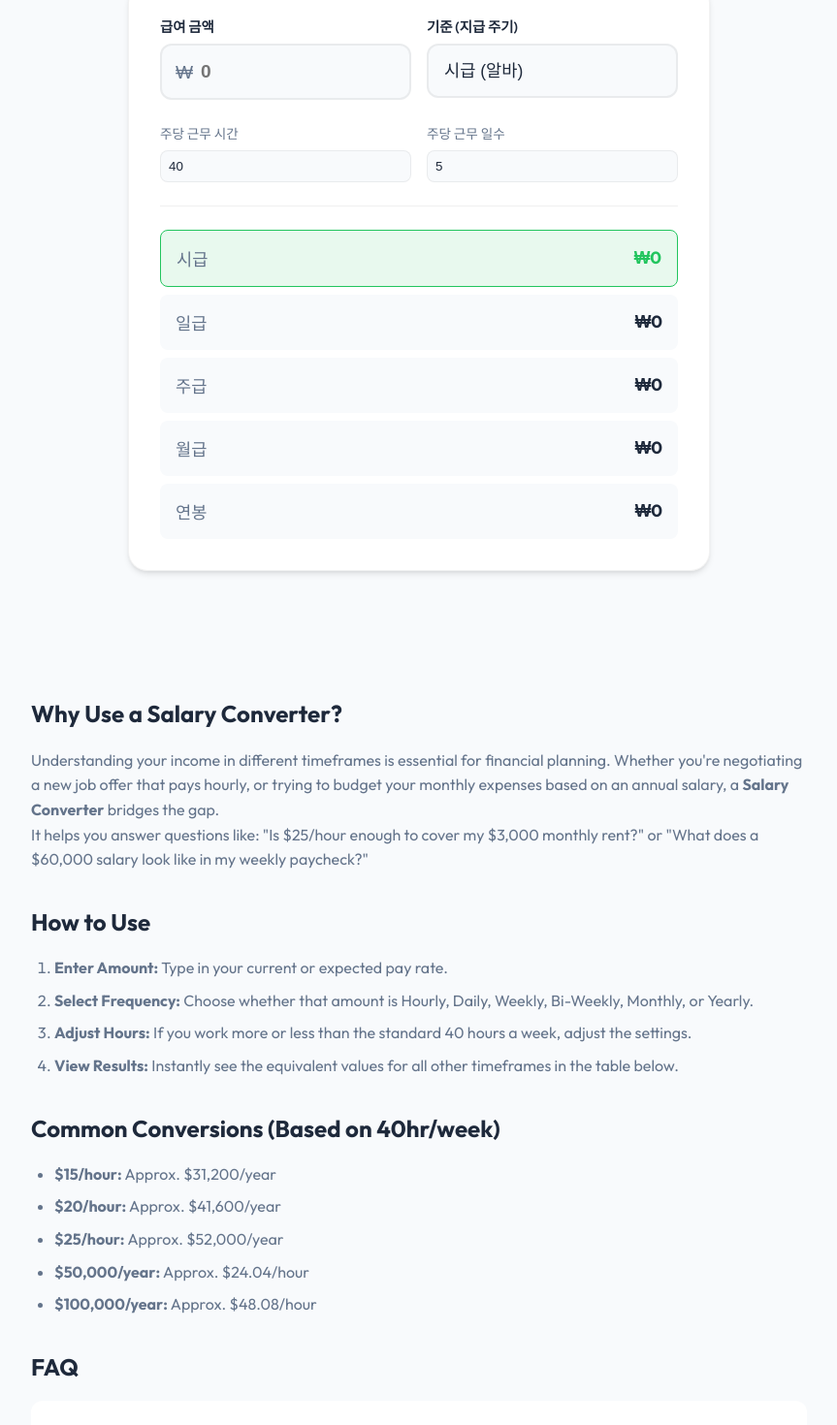
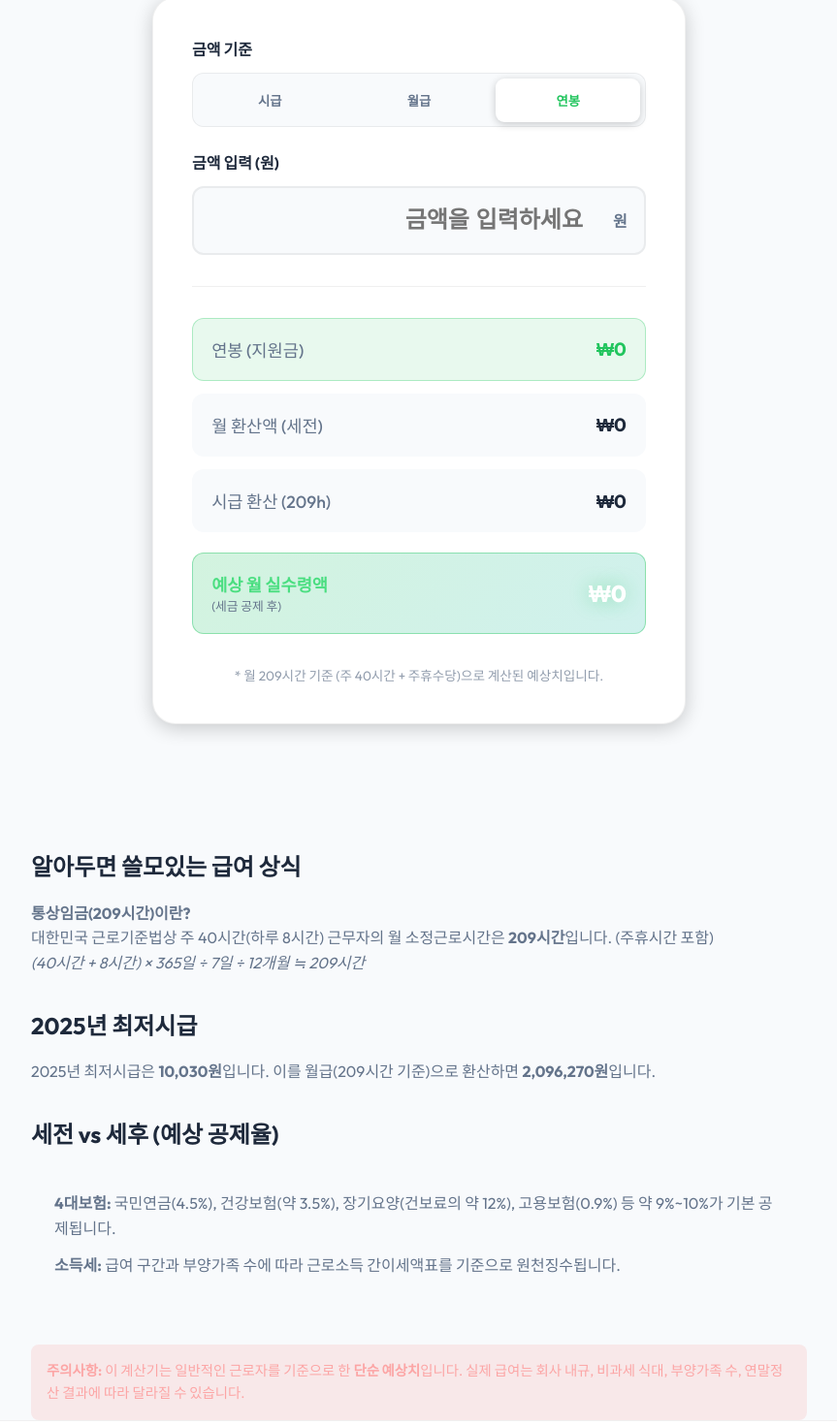
Before and after one commit to minibell7/kr_minibell.com, a Next.js app: page /salary-converter in a window 1280 px wide. Shown: the part 266-1736 px from the top of the page at 97% size, without its empty margins (208-1071 px from the left). Built offline with nearby package versions, Linux system fonts and the light colour scheme.

Commit message:
fix: salary converter korean logic & dark mode accessibility

```diff
--- a/src/app/salary-converter/SalaryClient.tsx
+++ b/src/app/salary-converter/SalaryClient.tsx
@@ -3,140 +3,146 @@
 import { useState, useEffect } from 'react';
 import styles from './page.module.css';
 
-type Frequency = 'hourly' | 'daily' | 'weekly' | 'monthly' | 'yearly';
+// 2025 Minimum Wage (Placeholder if known, using 2024 approx or just user input logic)
+// Korean Standard: 209 hours per month for 40h/week
+const HOURS_PER_MONTH_STD = 209;
+
+type Frequency = 'hourly' | 'monthly' | 'yearly';
 
 export default function SalaryClient() {
     const [amount, setAmount] = useState('');
-    const [frequency, setFrequency] = useState<Frequency>('hourly');
-    const [hoursPerWeek, setHoursPerWeek] = useState(40);
-    const [daysPerWeek, setDaysPerWeek] = useState(5);
+    const [frequency, setFrequency] = useState<Frequency>('yearly');
 
-    const [results, setResults] = useState({
+    // Results
+    const [result, setResult] = useState({
+        yearly: 0,
+        monthly: 0,
         hourly: 0,
-        daily: 0,
-        weekly: 0,
-        monthly: 0,
-        yearly: 0,
+        netMonthly: 0, // Estimated Net Pay
     });
 
     useEffect(() => {
-        const val = parseFloat(amount);
+        const val = parseFloat(amount.replace(/,/g, ''));
         if (isNaN(val) || val < 0) {
-            setResults({ hourly: 0, daily: 0, weekly: 0, monthly: 0, yearly: 0 });
+            setResult({ yearly: 0, monthly: 0, hourly: 0, netMonthly: 0 });
             return;
         }
 
-        let yearlyTotal = 0;
+        let yearly = 0;
 
-        // Calculate yearly total first as a baseline
-        switch (frequency) {
-            case 'hourly':
-                yearlyTotal = val * hoursPerWeek * 52;
-                break;
-            case 'daily':
-                yearlyTotal = val * daysPerWeek * 52;
-                break;
-            case 'weekly':
-                yearlyTotal = val * 52;
-                break;
-            case 'monthly':
-                yearlyTotal = val * 12;
-                break;
-            case 'yearly':
-                yearlyTotal = val;
-                break;
+        // Base Calculation: Normalize to Yearly
+        if (frequency === 'hourly') {
+            yearly = val * HOURS_PER_MONTH_STD * 12;
+        } else if (frequency === 'monthly') {
+            yearly = val * 12;
+        } else {
+            yearly = val;
         }
 
-        setResults({
-            hourly: yearlyTotal / 52 / hoursPerWeek,
-            daily: yearlyTotal / 52 / daysPerWeek,
-            weekly: yearlyTotal / 52,
-            monthly: yearlyTotal / 12,
-            yearly: yearlyTotal,
+        const monthly = yearly / 12;
+        const hourly = monthly / HOURS_PER_MONTH_STD;
+
+        // Simple Net Pay Estimation (Approximation for Korea)
+        // Deductions: NP(4.5%) + HI(3.545% + L-Term) + EI(0.9%) + Income Tax (Bracket)
+        // Roughly ~10-20% depending on bracket. Using a simplified tiered logic for UX estimation.
+        let deductionRate = 0.093; // Basic Insurance (~9.3%)
+
+        // Progressive Income Tax Estimate (Very rough simplification of Hometax table)
+        if (yearly > 88000000) deductionRate += 0.15;
+        else if (yearly > 50000000) deductionRate += 0.10;
+        else if (yearly > 30000000) deductionRate += 0.05;
+        else if (yearly > 12000000) deductionRate += 0.02;
+
+        const netMonthly = monthly * (1 - deductionRate);
+
+        setResult({
+            yearly,
+            monthly,
+            hourly,
+            netMonthly
         });
-    }, [amount, frequency, hoursPerWeek, daysPerWeek]);
+    }, [amount, frequency]);
 
     const formatCurrency = (val: number) => {
-        // Korean Won usually doesn't need decimals for salary
+        // Korean Won: No decimals
         return new Intl.NumberFormat('ko-KR', { style: 'currency', currency: 'KRW' }).format(Math.floor(val));
+    };
+
+    const handleAmountChange = (e: React.ChangeEvent<HTMLInputElement>) => {
+        // Allow numeric input
+        setAmount(e.target.value);
     };
 
     return (
         <div className={`${styles.card} glass-panel`}>
             <div className={styles.inputSection}>
                 <div className={styles.inputGroup}>
-                    <label>급여 금액</label>
-                    <div className={styles.amountWrapper}>
-                        <span className={styles.currencySymbol}>₩</span>
-                        <input
-                            type="number"
-                            value={amount}
-                            onChange={(e) => setAmount(e.target.value)}
-                            placeholder="0"
-                            className={styles.input}
-                        />
+                    <label>금액 기준</label>
+                    <div className={styles.toggleGroup}>
+                        <button
+                            className={`${styles.toggleBtn} ${frequency === 'hourly' ? styles.active : ''}`}
+                            onClick={() => setFrequency('hourly')}
+                        >
+                            시급
+                        </button>
+                        <button
+                            className={`${styles.toggleBtn} ${frequency === 'monthly' ? styles.active : ''}`}
+                            onClick={() => setFrequency('monthly')}
+                        >
+                            월급
+                        </button>
+                        <button
+                            className={`${styles.toggleBtn} ${frequency === 'yearly' ? styles.active : ''}`}
+                            onClick={() => setFrequency('yearly')}
+                        >
+                            연봉
+                        </button>
                     </div>
                 </div>
 
                 <div className={styles.inputGroup}>
-                    <label>기준 (지급 주기)</label>
-                    <select
-                        value={frequency}
-                        onChange={(e) => setFrequency(e.target.value as Frequency)}
-                        className={styles.select}
-                    >
-                        <option value="hourly">시급 (알바)</option>
-                        <option value="daily">일급</option>
-                        <option value="weekly">주급</option>
-                        <option value="monthly">월급 (직장인)</option>
-                        <option value="yearly">연봉</option>
-                    </select>
+                    <label>금액 입력 (원)</label>
+                    <div className={styles.amountWrapper}>
+                        <input
+                            type="number"
+                            value={amount}
+                            onChange={handleAmountChange}
+                            placeholder="금액을 입력하세요"
+                            className={styles.input}
+                        />
+                        <span className={styles.wonText}>원</span>
+                    </div>
                 </div>
             </div>
 
-            <div className={styles.settingsSection}>
-                <div className={styles.setting}>
-                    <label>주당 근무 시간</label>
-                    <input
-                        type="number"
-                        value={hoursPerWeek}
-                        onChange={(e) => setHoursPerWeek(parseFloat(e.target.value))}
-                        className={styles.smallInput}
-                    />
+            <div className={styles.divider}></div>
+
+            <div className={styles.resultsTable}>
+                <div className={`${styles.resultRow} ${frequency === 'yearly' ? styles.highlight : ''}`}>
+                    <span className={styles.label}>연봉 (지원금)</span>
+                    <span className={styles.value}>{formatCurrency(result.yearly)}</span>
                 </div>
-                <div className={styles.setting}>
-                    <label>주당 근무 일수</label>
-                    <input
-                        type="number"
-                        value={daysPerWeek}
-                        onChange={(e) => setDaysPerWeek(parseFloat(e.target.value))}
-                        className={styles.smallInput}
-                    />
+                <div className={`${styles.resultRow} ${frequency === 'monthly' ? styles.highlight : ''}`}>
+                    <span className={styles.label}>월 환산액 (세전)</span>
+                    <span className={styles.value}>{formatCurrency(result.monthly)}</span>
+                </div>
+                <div className={`${styles.resultRow} ${frequency === 'hourly' ? styles.highlight : ''}`}>
+                    <span className={styles.label}>시급 환산 (209h)</span>
+                    <span className={styles.value}>{formatCurrency(result.hourly)}</span>
+                </div>
+
+                <div className={`${styles.resultRow} ${styles.netPay}`}>
+                    <div className={styles.netPayLabelGroup}>
+                        <span className={styles.netLabel}>예상 월 실수령액</span>
+                        <span className={styles.netSub}>(세금 공제 후)</span>
+                    </div>
+                    <span className={styles.netValue}>{formatCurrency(result.netMonthly)}</span>
                 </div>
             </div>
 
-            <div className={styles.resultsTable}>
-                <div className={`${styles.resultRow} ${frequency === 'hourly' ? styles.highlight : ''}`}>
-                    <span>시급</span>
-                    <span>{formatCurrency(results.hourly)}</span>
-                </div>
-                <div className={`${styles.resultRow} ${frequency === 'daily' ? styles.highlight : ''}`}>
-                    <span>일급</span>
-                    <span>{formatCurrency(results.daily)}</span>
-                </div>
-                <div className={`${styles.resultRow} ${frequency === 'weekly' ? styles.highlight : ''}`}>
-                    <span>주급</span>
-                    <span>{formatCurrency(results.weekly)}</span>
-                </div>
-                <div className={`${styles.resultRow} ${frequency === 'monthly' ? styles.highlight : ''}`}>
-                    <span>월급</span>
-                    <span>{formatCurrency(results.monthly)}</span>
-                </div>
-                <div className={`${styles.resultRow} ${frequency === 'yearly' ? styles.highlight : ''}`}>
-                    <span>연봉</span>
-                    <span>{formatCurrency(results.yearly)}</span>
-                </div>
-            </div>
+            <p className={styles.exInfo}>
+                * 월 209시간 기준 (주 40시간 + 주휴수당)으로 계산된 예상치입니다.
+            </p>
         </div>
     );
 }
--- a/src/app/salary-converter/page.module.css
+++ b/src/app/salary-converter/page.module.css
@@ -17,6 +17,8 @@
     -webkit-text-fill-color: transparent;
     margin: 0;
     text-align: center;
+    /* Fallback for visibility if gradients fail */
+    text-shadow: 0 0 30px rgba(34, 197, 94, 0.3);
 }
 
 .description {
@@ -29,31 +31,59 @@
 .card {
     display: flex;
     flex-direction: column;
-    padding: 2rem;
-    border-radius: 20px;
-    gap: 1.5rem;
+    padding: 2.5rem;
+    border-radius: 24px;
+    gap: 2rem;
     width: 100%;
-    max-width: 600px;
+    max-width: 550px;
     background: var(--bg-secondary);
-    box-shadow: 0 4px 6px -1px rgba(0, 0, 0, 0.1), 0 2px 4px -1px rgba(0, 0, 0, 0.06);
+    box-shadow: 0 4px 20px rgba(0, 0, 0, 0.2);
+    border: 1px solid var(--border-color);
 }
 
 .inputSection {
     display: flex;
-    gap: 1rem;
+    flex-direction: column;
+    gap: 1.5rem;
 }
 
 .inputGroup {
     display: flex;
     flex-direction: column;
-    gap: 0.5rem;
-    flex: 1;
+    gap: 0.8rem;
 }
 
 .inputGroup label {
+    font-weight: 700;
+    color: var(--text-primary);
+    font-size: 1rem;
+}
+
+.toggleGroup {
+    display: flex;
+    padding: 0.3rem;
+    background: var(--bg-primary);
+    border-radius: 12px;
+    gap: 0.3rem;
+    border: 1px solid var(--border-color);
+}
+
+.toggleBtn {
+    flex: 1;
+    padding: 0.8rem;
+    border: none;
+    background: transparent;
+    color: var(--text-secondary);
     font-weight: 600;
-    color: var(--text-primary);
-    font-size: 0.9rem;
+    border-radius: 9px;
+    cursor: pointer;
+    transition: all 0.2s ease;
+}
+
+.toggleBtn.active {
+    background: var(--bg-secondary);
+    color: #22c55e;
+    box-shadow: 0 2px 8px rgba(0, 0, 0, 0.2);
 }
 
 .amountWrapper {
@@ -62,99 +92,113 @@
     align-items: center;
 }
 
-.currencySymbol {
-    position: absolute;
-    left: 1rem;
-    color: var(--text-secondary);
-    font-size: 1.2rem;
-}
-
 .input {
     width: 100%;
-    padding: 1rem 1rem 1rem 2.5rem;
+    padding: 1.2rem;
     border-radius: 12px;
     border: 2px solid var(--border-color);
     background: var(--bg-primary);
     color: var(--text-primary);
-    font-size: 1.2rem;
-    font-weight: 600;
+    font-size: 1.5rem;
+    font-weight: 700;
     outline: none;
     transition: border-color 0.2s;
+    text-align: right;
+    padding-right: 3rem;
 }
 
 .input:focus {
     border-color: #22c55e;
 }
 
-.select {
-    width: 100%;
-    padding: 1rem;
-    border-radius: 12px;
-    border: 2px solid var(--border-color);
-    background: var(--bg-primary);
-    color: var(--text-primary);
-    font-size: 1.1rem;
-    outline: none;
-    cursor: pointer;
-    appearance: none;
+.wonText {
+    position: absolute;
+    right: 1.2rem;
+    color: var(--text-secondary);
+    font-weight: 600;
+    font-size: 1rem;
 }
 
-.settingsSection {
-    display: flex;
-    gap: 1rem;
-    padding-bottom: 1.5rem;
-    border-bottom: 1px solid var(--border-color);
-}
-
-.setting {
-    display: flex;
-    flex-direction: column;
-    gap: 0.5rem;
-    flex: 1;
-}
-
-.setting label {
-    font-size: 0.85rem;
-    color: var(--text-secondary);
-}
-
-.smallInput {
-    padding: 0.5rem;
-    border-radius: 8px;
-    border: 1px solid var(--border-color);
-    background: var(--bg-primary);
-    color: var(--text-primary);
+.divider {
+    height: 1px;
+    background: var(--border-color);
     width: 100%;
 }
 
 .resultsTable {
     display: flex;
     flex-direction: column;
-    gap: 0.5rem;
+    gap: 0.8rem;
 }
 
 .resultRow {
     display: flex;
     justify-content: space-between;
-    padding: 1rem;
-    border-radius: 8px;
+    align-items: center;
+    padding: 1.2rem;
+    border-radius: 12px;
     background: var(--bg-primary);
     font-size: 1.1rem;
-    color: var(--text-secondary);
+    /* Ensure high contrast in dark mode */
+    border: 1px solid transparent;
 }
 
-.resultRow span:last-child {
+.label {
+    color: var(--text-secondary);
+    font-weight: 500;
+}
+
+.value {
+    color: var(--text-primary);
     font-weight: 700;
-    color: var(--text-primary);
+    font-size: 1.2rem;
 }
 
 .highlight {
     background: rgba(34, 197, 94, 0.1);
-    border: 1px solid #22c55e;
+    border-color: rgba(34, 197, 94, 0.3);
 }
 
-.highlight span:last-child {
+.highlight .value {
     color: #22c55e;
+}
+
+/* Net Pay Row Highlight */
+.netPay {
+    background: linear-gradient(135deg, rgba(34, 197, 94, 0.2), rgba(20, 184, 166, 0.2));
+    border: 1px solid rgba(34, 197, 94, 0.4);
+    margin-top: 0.5rem;
+}
+
+.netPayLabelGroup {
+    display: flex;
+    flex-direction: column;
+}
+
+.netLabel {
+    color: #4ade80;
+    /* Brighter green for dark mode visibility */
+    font-weight: 800;
+}
+
+.netSub {
+    font-size: 0.8rem;
+    color: var(--text-secondary);
+}
+
+.netValue {
+    font-size: 1.5rem;
+    font-weight: 800;
+    color: #ffffff;
+    text-shadow: 0 0 20px rgba(34, 197, 94, 0.4);
+}
+
+.exInfo {
+    font-size: 0.85rem;
+    color: var(--text-secondary);
+    text-align: center;
+    margin: 0;
+    opacity: 0.7;
 }
 
 .seoSection {
@@ -171,41 +215,23 @@
     font-size: 1.5rem;
 }
 
-.seoSection ul,
-.seoSection ol {
-    padding-left: 1.5rem;
+.taxInfoList {
+    background: rgba(255, 255, 255, 0.05);
+    padding: 1.5rem;
+    border-radius: 12px;
+    list-style: none;
 }
 
-.seoSection li {
-    margin-bottom: 0.5rem;
+.taxInfoList li {
+    margin-bottom: 0.8rem;
 }
 
-.faqList {
-    display: flex;
-    flex-direction: column;
-    gap: 1.5rem;
+.disclaimer {
+    margin-top: 2rem;
+    padding: 1rem;
+    background: rgba(239, 68, 68, 0.1);
+    /* Red tint */
+    border-radius: 8px;
+    color: #fca5a5;
+    font-size: 0.9rem;
 }
-
-.faqItem {
-    background: var(--bg-secondary);
-    padding: 1.5rem;
-    border-radius: 12px;
-}
-
-.faqItem h3 {
-    margin: 0 0 0.5rem 0;
-    font-size: 1.1rem;
-    color: var(--text-primary);
-}
-
-.faqItem p {
-    margin: 0;
-    font-size: 1rem;
-    color: var(--text-secondary);
-}
-
-@media (max-width: 600px) {
-    .inputSection {
-        flex-direction: column;
-    }
-}
--- a/src/app/salary-converter/page.tsx
+++ b/src/app/salary-converter/page.tsx
@@ -3,12 +3,12 @@ import styles from './page.module.css';
 import SalaryClient from './SalaryClient';
 
 export const metadata: Metadata = {
-    title: 'Free Salary Converter | Hourly to Yearly Calculator',
-    description: 'Convert your salary between hourly, daily, weekly, bi-weekly, monthly, and yearly rates. See your true take-home potential.',
-    keywords: ['salary converter', 'hourly to yearly', 'paycheck calculator', 'wage converter', 'income calculator'],
+    title: '급여 계산기 | 연봉 실수령액 계산 & 시급 변환',
+    description: '내 연봉의 실제 월령액은 얼마일까? 시급, 월급, 연봉을 자유롭게 변환하고 세전/세후 예상 금액을 확인해보세요. 2025년 최저시급 적용.',
+    keywords: ['급여계산기', '연봉계산기', '실수령액', '시급계산기', '월급계산기', '2025최저시급'],
     openGraph: {
-        title: 'Free Salary Converter | minibell.com',
-        description: 'Convert hourly wages to yearly salary instantly.',
+        title: '급여 & 연봉 계산기 | 미니벨 유틸리티',
+        description: '연봉 3000만원, 내 통장엔 얼마가 들어올까? 지금 바로 확인하세요.',
         type: 'website',
     }
 };
@@ -16,53 +16,34 @@ export const metadata: Metadata = {
 export default function SalaryConverterPage() {
     return (
         <div className={styles.pageWrapper}>
-            <h1 className={styles.title}>Salary Converter</h1>
+            <h1 className={styles.title}>급여 계산기</h1>
             <p className={styles.description}>
-                Instantly convert between hourly, monthly, and yearly income.
+                연봉, 월급, 시급을 입력하여 예상 실수령액과 환산 금액을 확인하세요.
             </p>
 
             <SalaryClient />
 
             <section className={styles.seoSection}>
-                <h2>Why Use a Salary Converter?</h2>
+                <h2>알아두면 쓸모있는 급여 상식</h2>
                 <p>
-                    Understanding your income in different timeframes is essential for financial planning. Whether you're negotiating a new job offer that pays hourly, or trying to budget your monthly expenses based on an annual salary, a <strong>Salary Converter</strong> bridges the gap.
-                </p>
-                <p>
-                    It helps you answer questions like: "Is $25/hour enough to cover my $3,000 monthly rent?" or "What does a $60,000 salary look like in my weekly paycheck?"
+                    <strong>통상임금(209시간)이란?</strong><br />
+                    대한민국 근로기준법상 주 40시간(하루 8시간) 근무자의 월 소정근로시간은 <strong>209시간</strong>입니다. (주휴시간 포함)<br />
+                    <em>(40시간 + 8시간) × 365일 ÷ 7일 ÷ 12개월 ≒ 209시간</em>
                 </p>
 
-                <h2>How to Use</h2>
-                <ol>
-                    <li><strong>Enter Amount:</strong> Type in your current or expected pay rate.</li>
-                    <li><strong>Select Frequency:</strong> Choose whether that amount is Hourly, Daily, Weekly, Bi-Weekly, Monthly, or Yearly.</li>
-                    <li><strong>Adjust Hours:</strong> If you work more or less than the standard 40 hours a week, adjust the settings.</li>
-                    <li><strong>View Results:</strong> Instantly see the equivalent values for all other timeframes in the table below.</li>
-                </ol>
+                <h2>2025년 최저시급</h2>
+                <p>
+                    2025년 최저시급은 <strong>10,030원</strong>입니다. 이를 월급(209시간 기준)으로 환산하면 <strong>2,096,270원</strong>입니다.
+                </p>
 
-                <h2>Common Conversions (Based on 40hr/week)</h2>
-                <ul>
-                    <li><strong>$15/hour:</strong> Approx. $31,200/year</li>
-                    <li><strong>$20/hour:</strong> Approx. $41,600/year</li>
-                    <li><strong>$25/hour:</strong> Approx. $52,000/year</li>
-                    <li><strong>$50,000/year:</strong> Approx. $24.04/hour</li>
-                    <li><strong>$100,000/year:</strong> Approx. $48.08/hour</li>
+                <h2>세전 vs 세후 (예상 공제율)</h2>
+                <ul className={styles.taxInfoList}>
+                    <li><strong>4대보험:</strong> 국민연금(4.5%), 건강보험(약 3.5%), 장기요양(건보료의 약 12%), 고용보험(0.9%) 등 약 9%~10%가 기본 공제됩니다.</li>
+                    <li><strong>소득세:</strong> 급여 구간과 부양가족 수에 따라 근로소득 간이세액표를 기준으로 원천징수됩니다.</li>
                 </ul>
 
-                <h2>FAQ</h2>
-                <div className={styles.faqList}>
-                    <div className={styles.faqItem}>
-                        <h3>Q. Does this include taxes?</h3>
-                        <p>A. No, this calculator shows <strong>Gross Income</strong> (before taxes and deductions). Your actual "take-home" pay will be lower depending on your local tax laws, insurance, and retirement contributions.</p>
-                    </div>
-                    <div className={styles.faqItem}>
-                        <h3>Q. How many work hours are in a year?</h3>
-                        <p>A. A standard full-time job (40 hours/week) is typically calculated as 2,080 hours per year (40 hours × 52 weeks).</p>
-                    </div>
-                    <div className={styles.faqItem}>
-                        <h3>Q. What is "Bi-Weekly" pay?</h3>
-                        <p>A. Bi-weekly means you get paid every two weeks. This results in 26 paychecks per year. It is one of the most common pay schedules in the US.</p>
-                    </div>
+                <div className={styles.disclaimer}>
+                    <strong>주의사항:</strong> 이 계산기는 일반적인 근로자를 기준으로 한 <strong>단순 예상치</strong>입니다. 실제 급여는 회사 내규, 비과세 식대, 부양가족 수, 연말정산 결과에 따라 달라질 수 있습니다.
                 </div>
             </section>
         </div>
```
